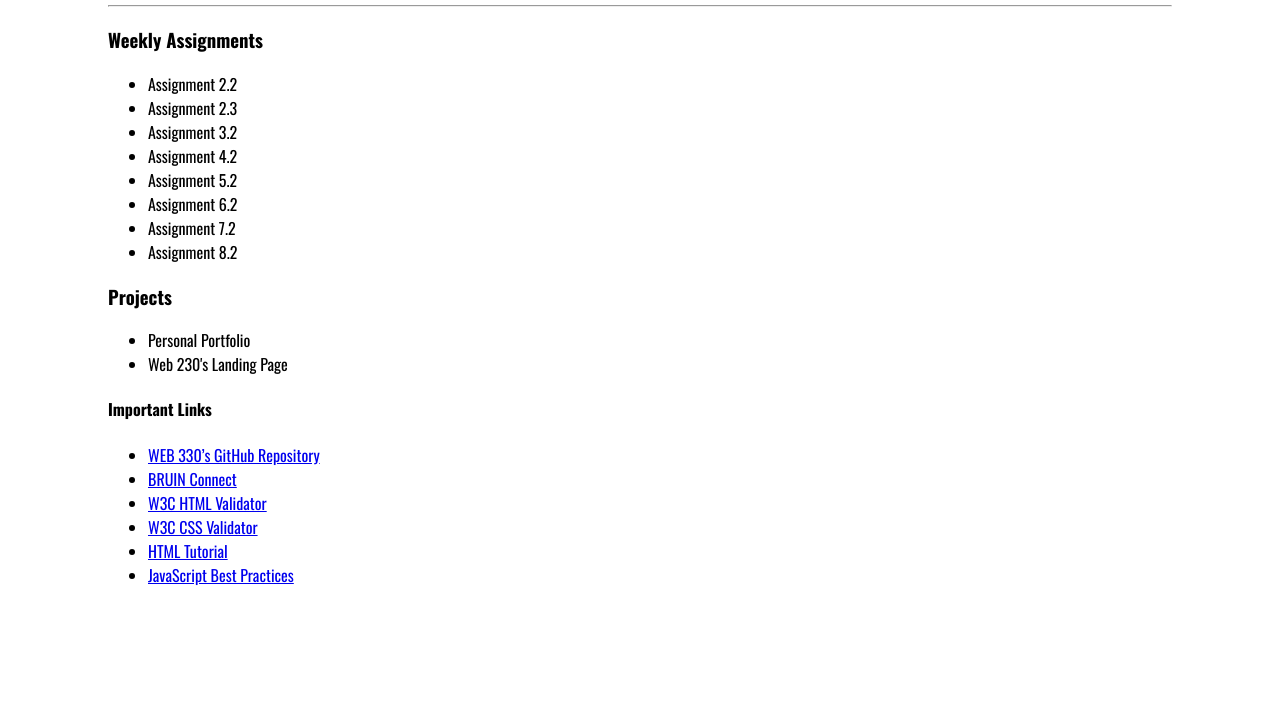
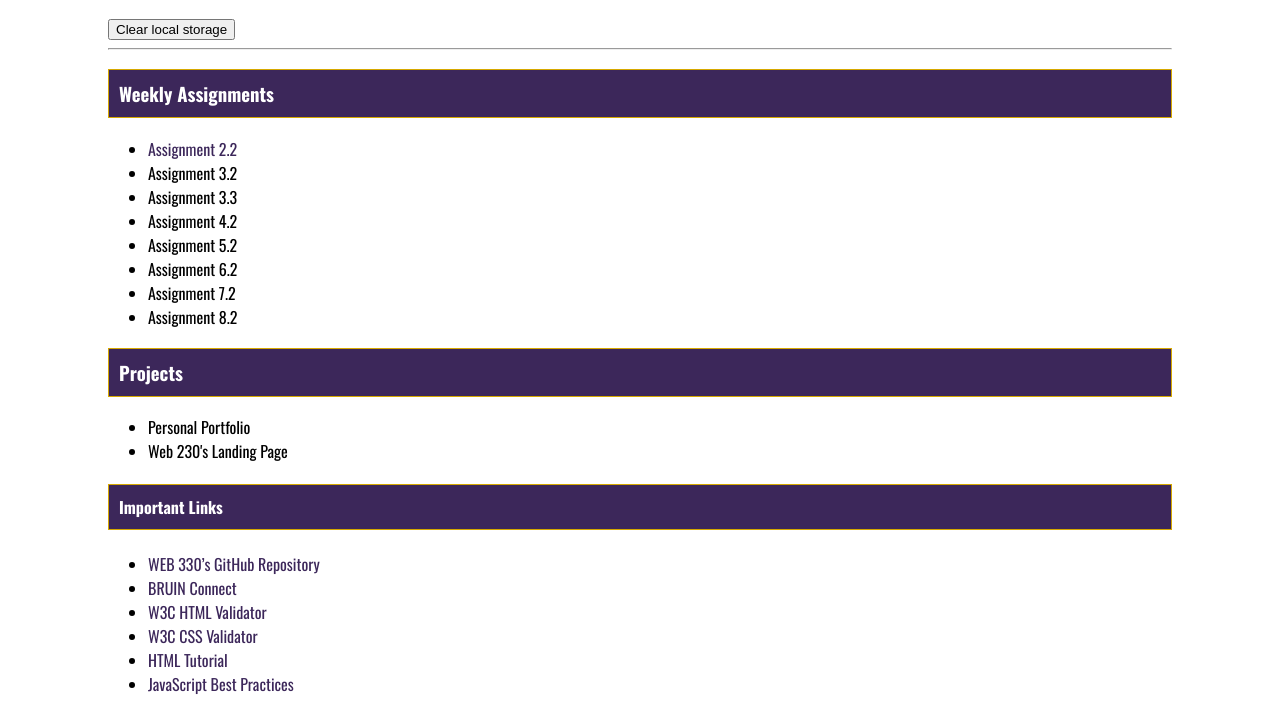
Before and after one commit to Kajimas/web-330, a plain HTML site: page index.html in a window 1280 px wide. Shown: the part 203-915 px from the top of the page. Before the commit the page ends 806 px from the top, so only its background shows below. Drawn offline with nearby package versions, Linux system fonts and the light colour scheme.

Commit message:
Addition of week 2

```diff
--- a/index.html
+++ b/index.html
@@ -41,9 +41,9 @@ Description: A PDF that instructs students on how to set up their environment fo
       <hr />
       <h3>Weekly Assignments</h3>
       <ul>
-        <li>Assignment 2.2</li>
-        <li>Assignment 2.3</li>
+        <li><a href="week-2/Egge-palindrome.html"> Assignment 2.2</a></li>
         <li>Assignment 3.2</li>
+        <li>Assignment 3.3</li>
         <li>Assignment 4.2</li>
         <li>Assignment 5.2</li>
         <li>Assignment 6.2</li>
--- a/theme.css
+++ b/theme.css
@@ -67,7 +67,7 @@ Description: A PDF that instructs students on how to set up their environment fo
 body.light-theme {
   --text-color: #000;
   --background-color: #fff;
-  --anchor-color: #fff;
+  --anchor-color: #3c275a;
   --h1-background-color: #3c275a;
   --h1-border-color: #d6a800;
   --heading-background-color: #3c275a;
@@ -78,6 +78,8 @@ body.light-theme {
   --card-background-color: #fff;
   --card-title-color: #4F3674;
   --btn-background-color: #D6a800;
+  --btn-color: #fff;
+  --btn-hover-background-color: #D6A800;
   --btn-hover-color: #4F3674;
   --input-border-color: #ccc;
 }
@@ -88,26 +90,35 @@ body.dark-theme {
   --anchor-color: #fff;
   --h1-background-color: #9c27b0;
   --h1-border-color: #9c27b0;
-  --heading-background-color: #3c275a;
+  --heading-background-color: #424242;
   --heading-color: #fff;
-  --heading-border-color: #D6A800;
-  --anchor-hover-color: #4F3674;
-  --anchor-hover-background-color: #D6A800;
-  --card-background-color: #fff;
-  --card-title-color: #4F3674;
-  --btn-background-color: #D6a800;
-  --btn-hover-color: #4F3674;
-  --input-border-color: #ccc;
+  --heading-border-color: #424242;
+  --anchor-hover-color: #D176e1;
+  --anchor-hover-background-color: #303030;
+  --card-background-color: #424242;
+  --card-title-color: #D176e1;
+  --btn-background-color: #D176e1;
+  --btn-color: #fff;
+  --btn-hover-background-color:#7d4787;
+  --btn-hover-color: #fff;
+  --input-border-color: #303030;
 }
 
 
-* {
+body {
   font-family: "Oswald", Verdana, Arial, sans-serif;
+  color: var(--text-color);
+  background: var(--background-color);
 }
 
-body {
-  color: var(--text-color);
-  background: var(--background-color);
+a {
+  color: var(--anchor-color);
+  text-decoration: none;
+}
+
+a:hover {
+  background-color: var(--anchor-hover-background-color);
+  color: var(--anchor-hover-color);
 }
 
 #icon-mode:hover {
@@ -127,3 +138,46 @@ body {
 .pull-right {
   float: right;
 }
+
+#container {
+  margin-top: 50px;
+  margin-left: 100px;
+  margin-right: 100px;
+}
+
+h1{
+  color: var(--heading-color);
+  background-color: var(--h1-background-color);
+  padding: 10px;
+  border: 1px solid var(--h1-border-color);
+}
+
+h2,
+h3,
+h4 {
+  color: var(--heading-color);
+  background-color: var(--heading-background-color);
+  padding: 10px;
+  border: 1px solid var(--heading-border-color);
+}
+
+.card{
+  background-color: var(--card-background-color);
+}
+
+.card-title{
+  color: var(--card-title-color);
+}
+
+.btn-primary {
+  background-color: var(--btn-background-color);
+  color: var(--btn-color);
+}
+
+.input{
+  border-color: var(--input-border-color);
+}
+
+.drop-down-menu{
+  color: var(--input-border-color);
+}
```
Also changed, not shown: week-2/Egge-palindrome.html (added, +71 -0 lines), week-2/Egge-palindrome.js (added, +69 -0 lines).
